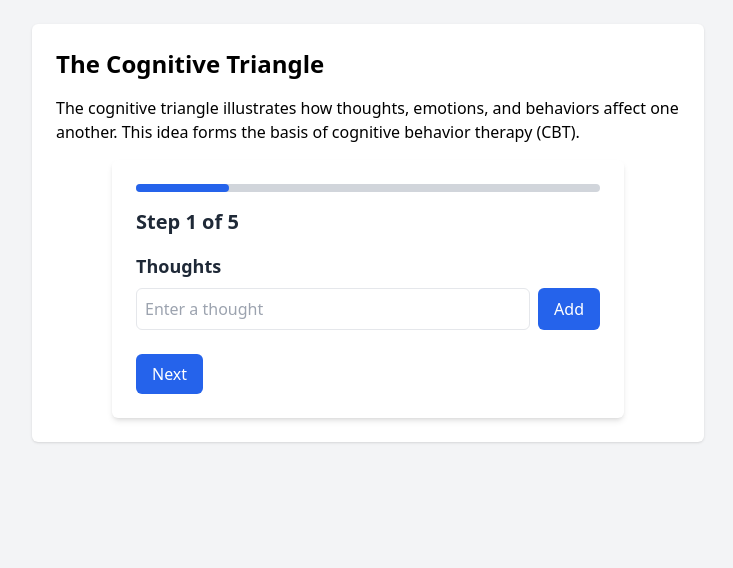
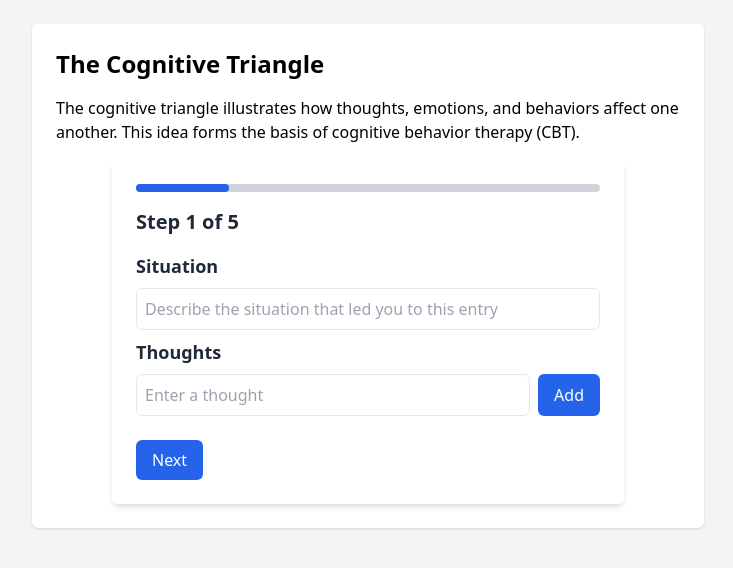
Before and after one commit to ninjonas/cbt-triangle, a Next.js app: page / in a window 1280 px wide. Shown: the top 568 px of the page, without its empty margins (272-1005 px from the left). Built offline with nearby package versions, Linux system fonts and the light colour scheme.

Commit message:
[chore] added situation field

```diff
--- a/src/app/api/entries/route.ts
+++ b/src/app/api/entries/route.ts
@@ -1,6 +1,6 @@
 import { NextResponse } from 'next/server';
 import { PrismaClient } from '@prisma/client';
-import logger from '../../utils/logger'
+import logger from '../../utils/logger';
 
 const prisma = new PrismaClient();
 
@@ -8,12 +8,16 @@ export async function POST(req: Request) {
   try {
     const data = await req.json();
 
+    // Ensure all required fields are persisted
     const entry = await prisma.entry.create({
       data: {
+        situation: data.situation,                     // Persist situation as a string
         thoughts: data.thoughts.join(','),             // Convert array to comma-separated string
         feelings: JSON.stringify(data.feelings),      // Convert feelings to JSON string
-        behaviors: data.behaviors.join(','),          // Convert array to comma-separated string
-        coreBeliefs: JSON.stringify(data.coreBeliefs) // Convert cognitions to JSON string
+        pleasantness: data.pleasantness,               // Persist pleasantness as an integer
+        unpleasantness: data.unpleasantness,           // Persist unpleasantness as an integer
+        behaviors: data.behaviors.join(','),           // Convert array to comma-separated string
+        coreBeliefs: JSON.stringify(data.coreBeliefs), // Convert core beliefs to JSON string
       },
     });
 
--- a/src/app/components/CreateEntry.tsx
+++ b/src/app/components/CreateEntry.tsx
@@ -30,6 +30,7 @@ const CreateEntry = () => {
     positive: [] as string[],
     negative: [] as string[],
   });
+  const [situation, setSituation] = useState("");
 
   const handleAddThought = () => {
     if (newThought.trim()) {
@@ -105,6 +106,7 @@ const CreateEntry = () => {
     if (!validateStep()) return;
 
     const entry = {
+      situation,
       thoughts,
       behaviors,
       feelings: feelingsState,
@@ -170,6 +172,10 @@ const CreateEntry = () => {
     console.log(currentStep);
     switch (currentStep) {
       case 1:
+        if (!situation.trim()) {
+          toast.error("Please describe the situation.");
+          return false;
+        }
         if (thoughts.length === 0) {
           toast.error("Please add at least one thought.");
           return false;
@@ -255,7 +261,9 @@ const CreateEntry = () => {
       sliderValue
     )}\n`;
 
-    return `${pleasantnessText}${thoughtsText}${feelingsText}${behaviorsText}${cognitionsText}`;
+    const situationText = `Situation: ${situation}\n`;
+
+    return `${situationText}${pleasantnessText}${thoughtsText}${feelingsText}${behaviorsText}${cognitionsText}`;
   };
 
   const getCurrentTimestamp = () => {
@@ -300,9 +308,25 @@ const CreateEntry = () => {
       {/* Step 1: Thoughts */}
       {currentStep === 1 && (
         <div>
+          <div className="mb-2">
+            <h3 className="text-lg font-semibold mb-2 text-gray-800">
+              Situation
+            </h3>
+            <input
+              type="text"
+              className="w-full p-2 border rounded-md"
+              value={situation}
+              onChange={(e) => setSituation(e.target.value)}
+              placeholder="Describe the situation that led you to this entry"
+              required
+            />
+          </div>
+          <div>
             <h3 className="text-lg font-semibold mb-2 text-gray-800">
               Thoughts
             </h3>
+            <div></div>
+
             <div className="flex mb-4">
               <input
                 type="text"
@@ -325,6 +349,7 @@ const CreateEntry = () => {
                 <li key={idx}>{thought}</li>
               ))}
             </ul>
+          </div>
         </div>
       )}
 
@@ -472,6 +497,7 @@ const CreateEntry = () => {
             >
               {getPleasantnessLabel(sliderValue)}
             </p>
+            <h4 className="text-md font-bold mb-2 mt-4">{situation}</h4>
             <p className="text-gray-800 font-medium">{summaryMessage}</p>
             {/* Copy Button */}
             <div className="flex justify-end mt-4">
```
Lines whose indentation alone changed are shown as unchanged.
